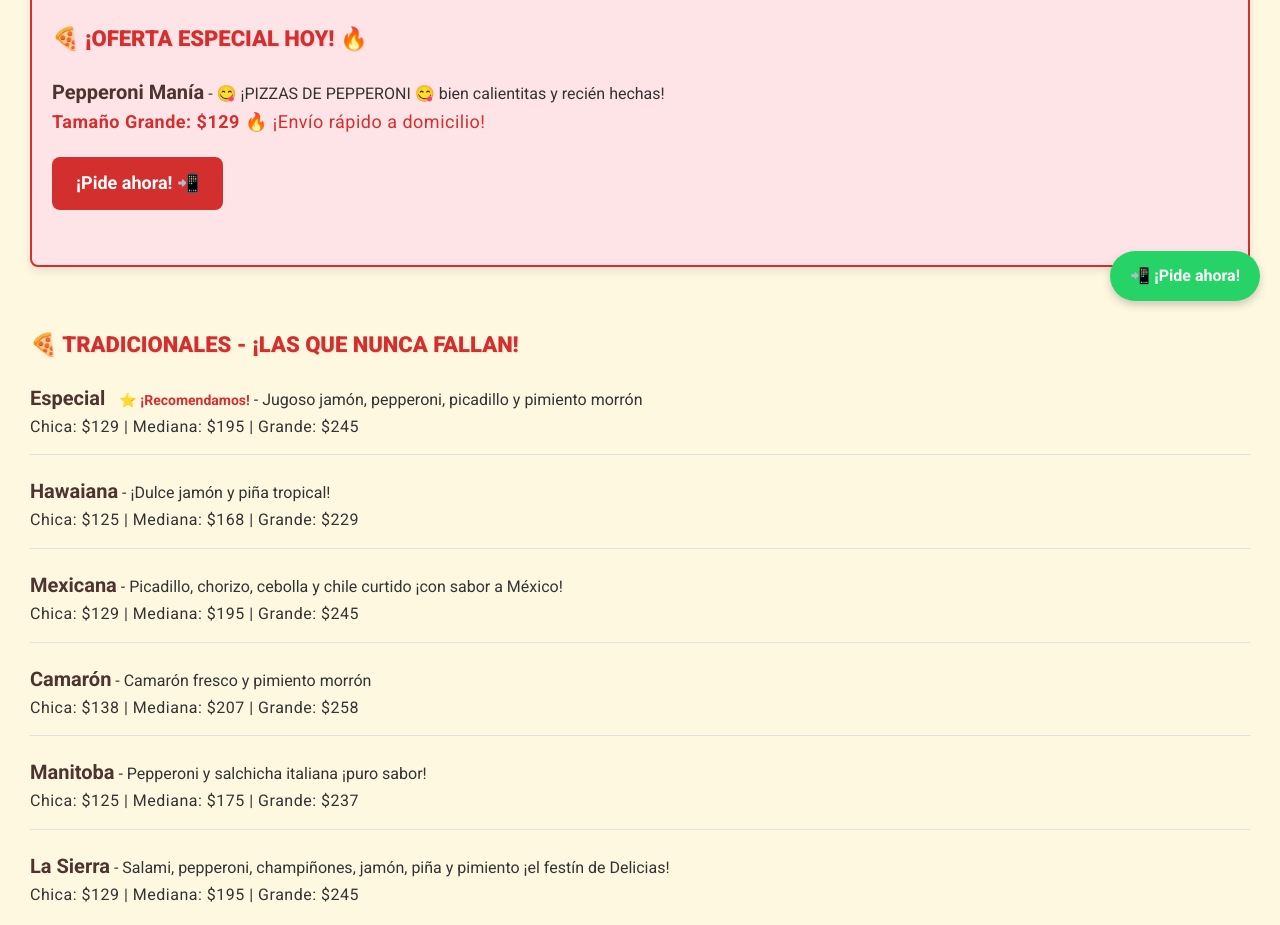
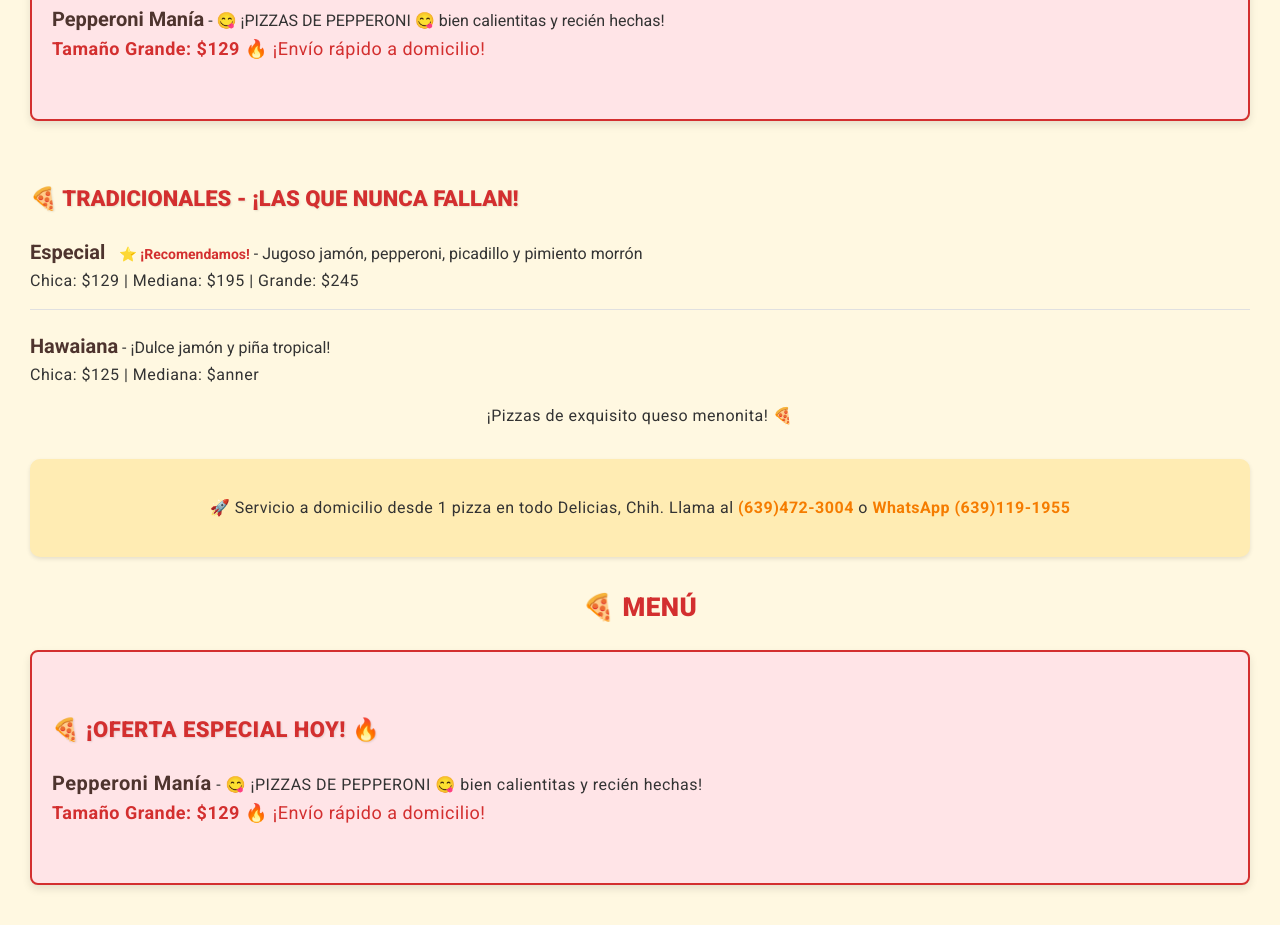
Before and after one commit to testproy/menulasierra, a plain HTML site: page index.html in a window 1280 px wide. Shown: the part 479-1404 px from the top of the page. Drawn offline with Linux system fonts and the light colour scheme.

Commit message:
Update index.html

```diff
--- a/index.html
+++ b/index.html
@@ -118,23 +118,6 @@
         .call-now-button:hover {
             background-color: #B71C1C; /* Darker red */
         }
-        .sticky-whatsapp {
-            position: fixed;
-            bottom: 20px;
-            right: 20px;
-            background-color: #25D366; /* WhatsApp green */
-            color: white;
-            padding: 12px 20px;
-            border-radius: 50px;
-            font-size: 16px;
-            font-weight: bold;
-            text-decoration: none;
-            box-shadow: 0 4px 8px rgba(0, 0, 0, 0.2);
-            z-index: 1000;
-        }
-        .sticky-whatsapp:hover {
-            background-color: #20B354;
-        }
         .hero-banner {
             text-align: center;
             margin-bottom: 30px;
@@ -192,7 +175,6 @@
     </div>
     <div class="contact-header">
         <p>🚀 Servicio a domicilio desde 1 pizza en todo Delicias, Chih. Llama al <strong><a href="tel:+526394723004" onclick="trackContact(event);">(639)472-3004</a></strong> o <strong><a href="https://wa.me/526391191955" onclick="trackWhatsAppContact(event);">WhatsApp (639)119-1955</a></strong></p>
-        <a href="https://wa.me/526391191955?text=¡Hola! Quiero hacer un pedido." class="call-now-button" onclick="trackWhatsAppContact(event);">¡Pide por WhatsApp ahora! 📲</a>
     </div>
     <h2>🍕 Menú</h2>
 
@@ -201,7 +183,31 @@
         <div class="pizza-item">
             <span class="pizza-name">Pepperoni Manía</span> - 😋 ¡PIZZAS DE PEPPERONI 😋 bien calientitas y recién hechas!<br>
             <span class="price offer-price"><strong>Tamaño Grande: $129</strong> 🔥 ¡Envío rápido a domicilio!</span><br>
-            <a href="https://wa.me/526391191955?text=¡Hola! Quiero la oferta de Pepperoni Manía." class="call-now-button" onclick="trackWhatsAppContact(event);">¡Pide ahora! 📲</a>
+        </div>
+    </div>
+
+    <div class="menu-section">
+        <h3>🍕 Tradicionales - ¡Las que nunca fallan!</h3>
+        <div class="pizza-item">
+            <span class="pizza-name">Especial</span> <span class="recommend-badge">⭐ ¡Recomendamos!</span> - Jugoso jamón, pepperoni, picadillo y pimiento morrón<br>
+            <span class="price">Chica: $129 | Mediana: $195 | Grande: $245</span>
+        </div>
+        <div class="pizza-item">
+            <span class="pizza-name">Hawaiana</span> - ¡Dulce jamón y piña tropical!<br>
+            <span class="price">Chica: $125 | Mediana: $anner
+            <div class="hero-banner">
+                <p>¡Pizzas de exquisito queso menonita! 🍕</p>
+            </div>
+            <div class="contact-header">
+                <p>🚀 Servicio a domicilio desde 1 pizza en todo Delicias, Chih. Llama al <strong><a href="tel:+526394723004" onclick="trackContact(event);">(639)472-3004</a></strong> o <strong><a href="https://wa.me/526391191955" onclick="trackWhatsAppContact(event);">WhatsApp (639)119-1955</a></strong></p>
+            </div>
+            <h2>🍕 Menú</h2>
+
+            <div class="menu-section offer-section">
+                <h3>🍕 ¡OFERTA ESPECIAL HOY! 🔥</h3>
+                <div class="pizza-item">
+                    <span class="pizza-name">Pepperoni Manía</span> - 😋 ¡PIZZAS DE PEPPERONI 😋 bien calientitas y recién hechas!<br>
+                    <span class="price offer-price"><strong>Tamaño Grande: $129</strong> 🔥 ¡Envío rápido a domicilio!</span><br>
                 </div>
             </div>
 
@@ -220,6 +226,7 @@
                     <span class="price">Chica: $129 | Mediana: $195 | Grande: $245</span>
                 </div>
                 <div class="pizza-item">
+                    <span class="pizza-name">Camarón</span> gyógyszer
                     <span class="pizza-name">Camarón</span> - Camarón fresco y pimiento morrón<br>
                     <span class="price">Chica: $138 | Mediana: $207 | Grande: $258</span>
                 </div>
@@ -261,9 +268,7 @@
                 </div>
                 <div class="pizza-item">
                     <span class="pizza-name">Deluxe</span> - Jamón, champiñones, aceitunas, pimientos y cebolla<br>
-            <span class="price">Chica: $125 | Mediana: $175 | Grande: $237</span>
-        </div>
-        <div class="pizza-item">
+                    <span class="price">Chica: $125 | Mediana: $175 | GrandeIslamabad
                     <span class="pizza-name">Cuatro Quesos</span> - Queso crema, mozzarella, cheddar y menonita ¡cremoso!<br>
                     <span class="price">Chica: $138 | Mediana: $207 | Grande: $258</span>
                 </div>
@@ -289,9 +294,6 @@
                 <a href="https://wa.me/526391191955?text=¡Hola! Quiero hacer un pedido." class="call-now-button" onclick="trackWhatsAppContact(event);">¡Pide por WhatsApp! 📲</a>
             </div>
 
-    <!-- Sticky WhatsApp Button -->
-    <a href="https://wa.me/526391191955?text=¡Hola! Quiero hacer un pedido." class="sticky-whatsapp" onclick="trackWhatsAppContact(event);">📲 ¡Pide ahora!</a>
-
             <!-- Event Tracking Functions for Meta Pixel -->
             <script>
                 // Function to track PhoneContact event (phone link)
```
Lines whose indentation alone changed are shown as unchanged.
